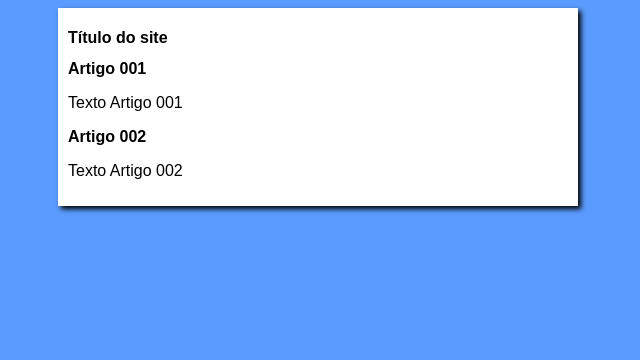
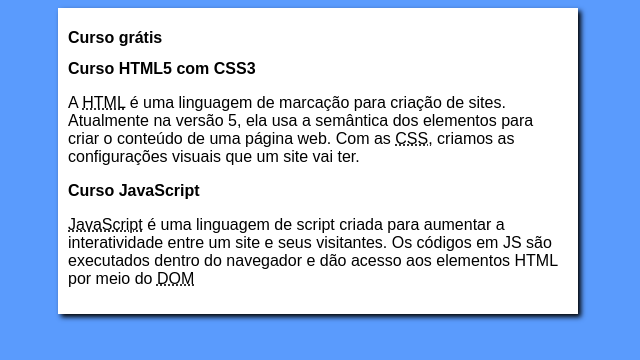
Before and after one commit to Isabela-Alcantara/projeto-site, a plain HTML site: page index.html in a window 1280 px wide. Shown: the whole page, without its empty margins (322-962 px from the left). Drawn offline with Linux system fonts and the light colour scheme.

```diff
--- a/index.html
+++ b/index.html
@@ -10,15 +10,15 @@
 <body>
     <main>
         <header>
-            <h1>Título do site</h1>
+            <h1>Curso grátis</h1>
         </header>
         <article>
-            <h2>Artigo 001</h2>
-            <p>Texto Artigo 001</p>
+            <h2>Curso HTML5 com CSS3</h2>
+            <p>A <abbr title="HyperText Markup Labguage">HTML</abbr> é uma linguagem de marcação para criação de sites. Atualmente na versão 5, ela usa a semântica dos elementos para criar o conteúdo de uma página web. Com as <abbr title="Cascading Style Sheets">CSS</abbr>, criamos as configurações visuais que um site vai ter.</abbr></p>
         </article>
         <article>
-            <h2>Artigo 002</h2>
-            <p>Texto Artigo 002</p>
+            <h2>Curso JavaScript</h2>
+            <p><abbr title="JavaScript">JavaScript</abbr> é uma linguagem de script criada para aumentar a interatividade entre um site e seus visitantes. Os códigos em JS são executados dentro do navegador e dão acesso aos elementos HTML por meio do <abbr title="Document Object Model">DOM</abbr></p>
         </article>
     </main>
 </body>
```
Also changed, not shown: imagens/btn-back.png (added), imagens/curso-em-video-cor.png (added), imagens/curso-em-video-pb.png (added), imagens/curso-html-css.png (added), imagens/curso-javascript.png (added).
